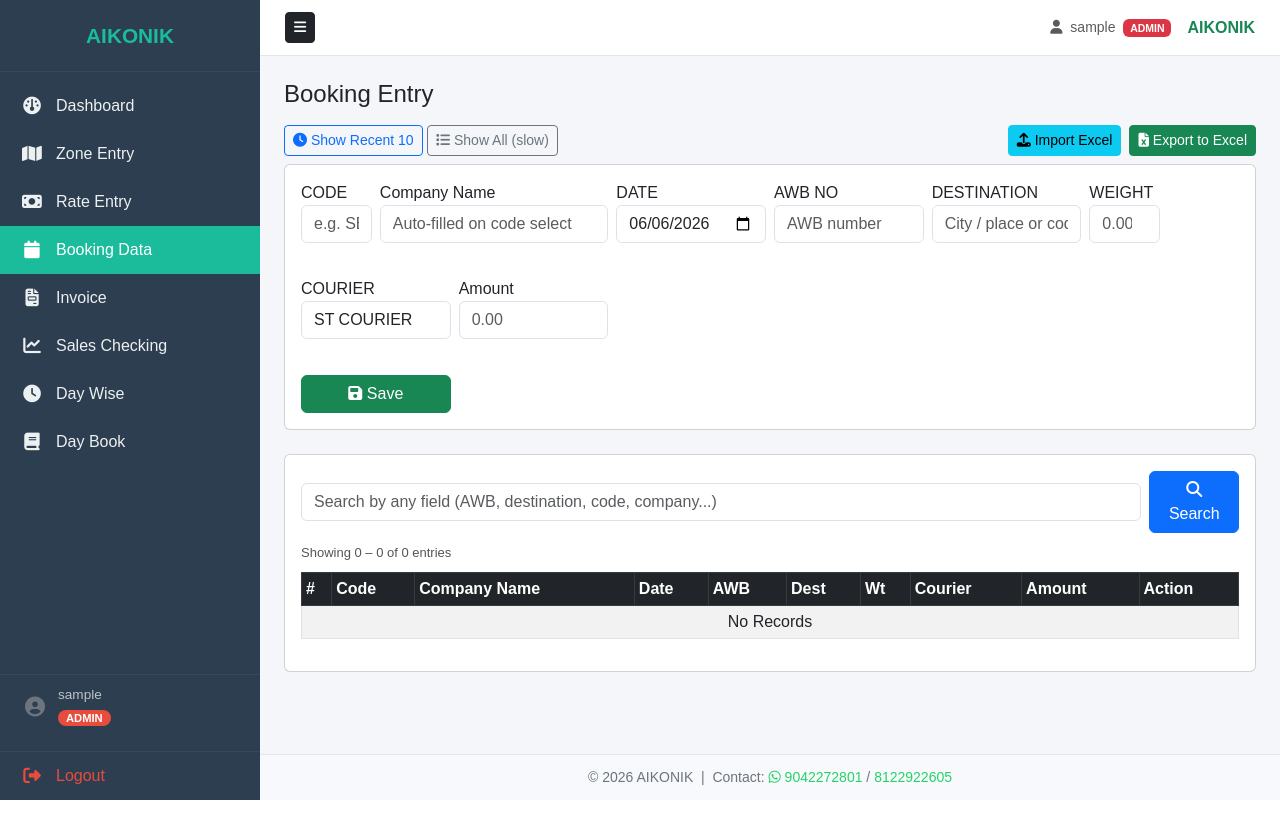
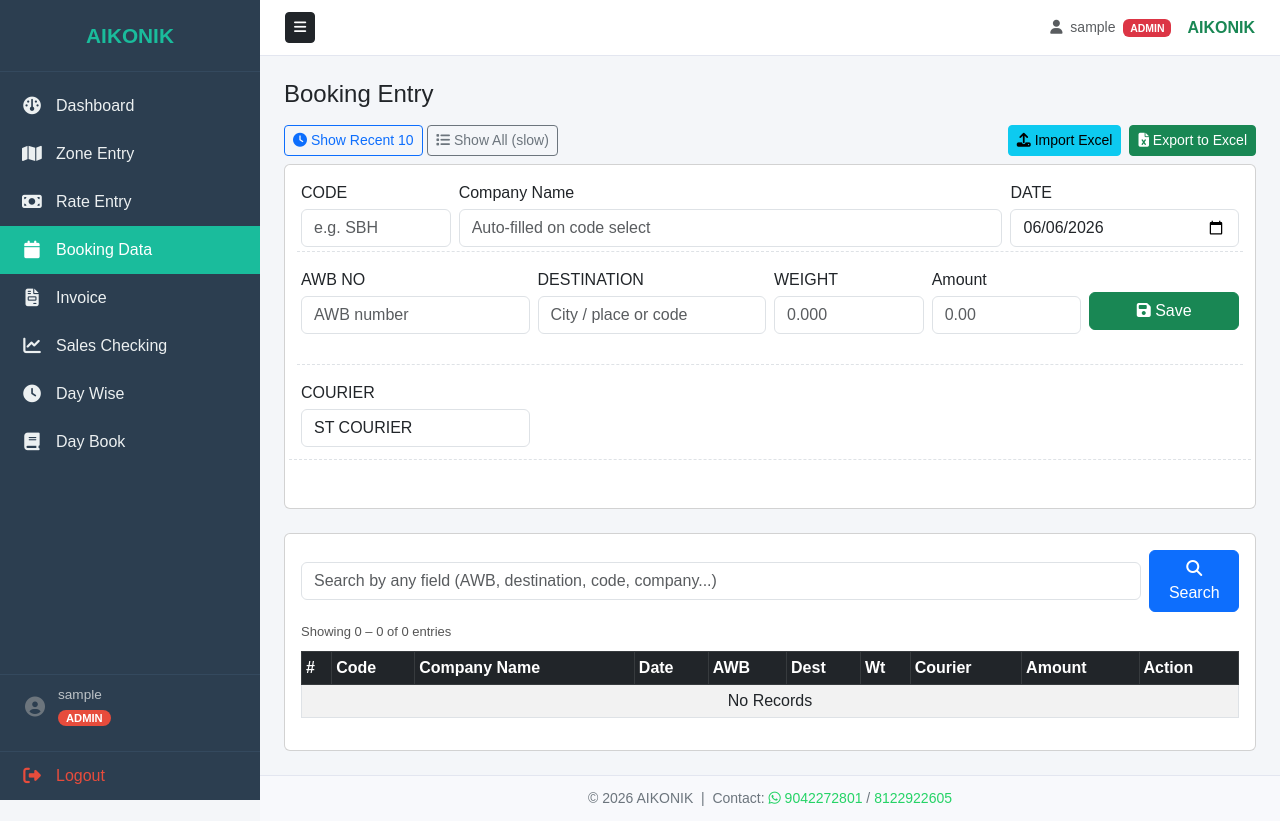
Before and after one commit to ab-rar-6024/courier_booking_system, a Flask app: page /booking-entry in a window 1280 px wide. Before the commit the page ends 800 px from the top, so only its background shows below. Run offline with Flask 3, Linux system fonts and the light colour scheme; the visitor is signed in with stand-in values (Sample User, id 1); data that the repository does not hold is empty; some libraries are stand-ins or nearby versions.

Commit message:
update app.py

```diff
--- a/app.py
+++ b/app.py
@@ -1137,13 +1137,14 @@ def sales_pdf():
         elements.append(Paragraph(" | ".join(filter_text), normal_style))
     elements.append(Spacer(1, 12))
 
-    header = ['SNO', 'Code', 'Company Name', 'AWB No', 'Destination', 'Count', 'Amount (₹)']
+    # ✅ Code column removed from header
+    header = ['SNO', 'Company Name', 'AWB No', 'Destination', 'Count', 'Amount (₹)']
     data   = [header]
 
     for i, row in enumerate(rows, start=1):
         data.append([
             str(i),
-            row['code'] or '',
+            # ✅ Code removed, Company Name gets more space
             Paragraph(row['code_fullform'] or '', name_style),
             row['awb_no'] or '',
             row['destination'] or '',
@@ -1151,9 +1152,11 @@ def sales_pdf():
             f"{row['amount']:.2f}"
         ])
 
-    data.append(['', '', '', '', '', 'Total:', f"{total_amount:.2f}"])
+    data.append(['', '', '', '', 'Total:', f"{total_amount:.2f}"])
 
-    col_widths = [20, 35, 115, 80, 100, 30, 55]
+    # ✅ Widths redistributed — A4 usable width ~555pt (595 - 20 - 20)
+    col_widths = [25, 150, 110, 120, 40, 65]  # sum = 510, fits comfortably
+
     table = Table(data, colWidths=col_widths, repeatRows=1)
     table.setStyle(TableStyle([
         ('BACKGROUND',    (0, 0),  (-1, 0),  colors.grey),
@@ -1165,14 +1168,15 @@ def sales_pdf():
         ('BACKGROUND',    (0, 1),  (-1, -2), colors.beige),
         ('FONTNAME',      (0, 1),  (-1, -1), 'Helvetica'),
         ('FONTSIZE',      (0, 1),  (-1, -1), 9),
-        ('ALIGN',         (0, 1),  (0,  -1), 'CENTER'),
-        ('ALIGN',         (5, 1),  (6,  -1), 'RIGHT'),
+        ('ALIGN',         (0, 1),  (0,  -1), 'CENTER'),   # SNO center
+        # ✅ Fixed column indices: Count=col4, Amount=col5
+        ('ALIGN',         (4, 1),  (5,  -1), 'RIGHT'),
         ('VALIGN',        (0, 0),  (-1, -1), 'MIDDLE'),
         ('GRID',          (0, 0),  (-1, -2), 0.5, colors.grey),
         ('LINEABOVE',     (0, -1), (-1, -1), 1,   colors.black),
         ('BACKGROUND',    (0, -1), (-1, -1), colors.lavender),
         ('FONTNAME',      (0, -1), (-1, -1), 'Helvetica-Bold'),
-        ('ALIGN',         (5, -1), (6,  -1), 'RIGHT'),
+        ('ALIGN',         (4, -1), (5,  -1), 'RIGHT'),    # Total row right-aligned
     ]))
 
     elements.append(table)
--- a/templates/booking_entry.html
+++ b/templates/booking_entry.html
@@ -37,35 +37,41 @@
 <input type="hidden" name="_action"  id="bk-action"  value="add">
 <input type="hidden" name="edit_id"  id="bk-edit-id" value="">
 <input type="hidden" name="fuel"     value="0">
-<div class="row g-2">
+<!-- Zone is hidden — auto computed, still submitted -->
+<input type="hidden" name="zone" id="bk-zone" value="">
 
-    <!-- ROW 1: CODE, COMPANY NAME, DATE, AWB NO, DESTINATION, WEIGHT -->
-    <div class="col-md-1">
-        <label>CODE</label>
+<!-- ===== ROW 1: CODE, COMPANY NAME, DATE ===== -->
+<div class="row g-2 mb-2">
+    <div class="col-md-2">
+        <label class="form-label mb-1">CODE</label>
         <div class="ac-wrap">
             <input name="code" id="bk-code" class="form-control" placeholder="e.g. SBH" required autocomplete="off">
             <div class="ac-drop" id="bk-code-drop"></div>
         </div>
     </div>
-    <div class="col-md-3">
-        <label>Company Name</label>
+    <div class="col-md-7">
+        <label class="form-label mb-1">Company Name</label>
         <input name="code_fullform" id="bk-code-fullform" class="form-control"
                placeholder="Auto-filled on code select" autocomplete="off">
     </div>
-    <div class="col-md-2">
-        <label>DATE</label>
+    <div class="col-md-3">
+        <label class="form-label mb-1">DATE</label>
         <input type="date" name="booking_date" id="bk-date" class="form-control" required>
     </div>
-    <div class="col-md-2">
-        <label>AWB NO</label>
+</div>
+
+<!-- ===== ROW 2: AWB NO, DESTINATION, WEIGHT, AMOUNT ===== -->
+<div class="row g-2 mb-2">
+    <div class="col-md-3">
+        <label class="form-label mb-1">AWB NO</label>
         <input name="awb_no" id="bk-awb" class="form-control" autocomplete="off" placeholder="AWB number">
         <div id="awb-warn" style="display:none;color:#dc3545;font-size:11px;margin-top:3px;">
             <i class="fa fa-circle-exclamation"></i>
             <span id="awb-warn-text"></span>
         </div>
     </div>
-    <div class="col-md-2">
-        <label>DESTINATION</label>
+    <div class="col-md-3">
+        <label class="form-label mb-1">DESTINATION</label>
         <div class="ac-wrap">
             <input name="destination" id="bk-dest" class="form-control" autocomplete="off"
                    placeholder="City / place or code"
@@ -76,26 +82,16 @@
         </div>
         <div id="zone-badge-wrap" style="margin-top:4px; min-height:22px;"></div>
     </div>
-    <div class="col-md-1">
-        <label>WEIGHT</label>
+    <div class="col-md-2">
+        <label class="form-label mb-1">WEIGHT</label>
         <input type="number" step="0.001" name="weight" id="bk-weight" class="form-control" placeholder="0.000" oninput="onWeightInput()">
     </div>
-
-    <!-- ROW 2: COURIER, ZONE (hidden), AMOUNT, SAVE -->
     <div class="col-md-2">
-        <label>COURIER</label>
-        <input name="courier" id="bk-courier" class="form-control" value="ST COURIER">
-    </div>
-    <!-- Zone is hidden — auto computed, still submitted -->
-    <input type="hidden" name="zone" id="bk-zone" value="">
-    <div class="col-md-2">
-        <label>Amount</label>
+        <label class="form-label mb-1">Amount</label>
         <input type="number" step="0.01" name="auto_amount" id="bk-auto" class="form-control" placeholder="0.00">
     </div>
-    <div class="col-12">
-        <div id="rate-info" style="font-size:12px; min-height:18px; margin-top:2px;"></div>
-    </div>
-    <div class="col-md-2 d-flex align-items-end gap-1">
+    <!-- Save button aligned to Row 2 -->
+    <div class="col-md-2 d-flex align-items-start gap-1" style="padding-top:24px;">
         <button type="submit" class="btn btn-success flex-fill btn-submit" id="bk-submit-btn">
             <i class="fa fa-save"></i> <span id="bk-save-lbl">Save</span>
         </button>
@@ -103,6 +99,22 @@
                 style="display:none" onclick="bkCancel()">&#x2715;</button>
     </div>
 </div>
+
+<!-- ===== ROW 3: COURIER ===== -->
+<div class="row g-2 mb-2">
+    <div class="col-md-3">
+        <label class="form-label mb-1">COURIER</label>
+        <input name="courier" id="bk-courier" class="form-control" value="ST COURIER">
+    </div>
+</div>
+
+<!-- Rate info bar -->
+<div class="row">
+    <div class="col-12">
+        <div id="rate-info" style="font-size:12px; min-height:18px; margin-top:2px;"></div>
+    </div>
+</div>
+
 </form>
 </div>
 
@@ -454,14 +466,30 @@ async function deleteBooking(id) {
   bkCancel();
 }
 
+// ---------- CLEAR ROW 2 ONLY (after save) ----------
+// Clears: AWB, Destination, Weight, Amount, Zone badge, rate-info
+// Keeps:  Code, Company Name, Date, Courier
+function clearRow2() {
+  clearAwbWarning();
+  document.getElementById("bk-awb").value   = "";
+  document.getElementById("bk-dest").value  = "";
+  document.getElementById("bk-weight").value = "";
+  document.getElementById("bk-auto").value  = "";
+  clearZone();
+  document.getElementById("rate-info").textContent = "";
+  pendingDest = null;
+  lastRateRow = null;
+}
+
 // ---------- FORM SUBMIT ----------
 document.getElementById('bk-form').addEventListener('submit', async (e) => {
   e.preventDefault();
   if (isSubmitting) return;
-  const submitBtn  = document.getElementById('bk-submit-btn');
-  const saveSpan   = document.getElementById('bk-save-lbl');
+  const submitBtn    = document.getElementById('bk-submit-btn');
+  const saveSpan     = document.getElementById('bk-save-lbl');
   const originalText = saveSpan.innerText;
-  isSubmitting     = true;
+  const isEdit       = document.getElementById('bk-action').value === 'edit';
+  isSubmitting       = true;
   submitBtn.disabled = true;
   saveSpan.innerHTML = '<i class="fa fa-spinner fa-spin"></i> Saving...';
   try {
@@ -469,12 +497,21 @@ document.getElementById('bk-form').addEventListener('submit', async (e) => {
     const resp = await fetch('/booking-entry', { method:'POST', body:fd });
     if (!resp.ok) { alert('Server error – could not save.'); return; }
     await loadTable(currentView);
-    bkCancel();
+
+    if (isEdit) {
+      // Full cancel on edit — reset everything
+      bkCancel();
+    } else {
+      // New entry — only clear Row 2, keep Row 1 for next entry
+      clearRow2();
+      document.querySelectorAll(".editing-row").forEach(el => el.classList.remove("editing-row"));
+    }
+
     const infoDiv = document.getElementById('rate-info');
-    infoDiv.style.color   = '#198754';
-    infoDiv.innerHTML = '✓ Saved successfully. Form cleared for next entry.';
+    infoDiv.style.color = '#198754';
+    infoDiv.innerHTML   = '✓ Saved successfully. Enter next AWB.';
     setTimeout(() => { if (infoDiv.innerHTML.includes('Saved')) infoDiv.innerHTML = ''; }, 2500);
-    document.getElementById('bk-code').focus();
+    document.getElementById('bk-awb').focus();
   } catch (err) {
     console.error(err); alert('Network error – could not save.');
   } finally {
@@ -493,18 +530,18 @@ document.getElementById('btn-show-all').addEventListener('click', () => {
 // ---------- EDIT / COPY / CANCEL ----------
 function bkEdit(b) {
   clearAwbWarning();
-  document.getElementById("bk-action").value       = "edit";
-  document.getElementById("bk-edit-id").value      = b.id;
-  document.getElementById("bk-code").value         = b.code || "";
+  document.getElementById("bk-action").value        = "edit";
+  document.getElementById("bk-edit-id").value       = b.id;
+  document.getElementById("bk-code").value          = b.code || "";
   document.getElementById("bk-code-fullform").value = b.code_fullform || "";
-  document.getElementById("bk-date").value         = b.booking_date || "";
-  document.getElementById("bk-awb").value          = b.awb_no || "";
-  document.getElementById("bk-dest").value         = b.destination || "";
-  document.getElementById("bk-weight").value       = b.weight || "";
-  document.getElementById("bk-courier").value      = b.courier || "ST COURIER";
-  document.getElementById("bk-auto").value         = b.auto_amount || "";
+  document.getElementById("bk-date").value          = b.booking_date || "";
+  document.getElementById("bk-awb").value           = b.awb_no || "";
+  document.getElementById("bk-dest").value          = b.destination || "";
+  document.getElementById("bk-weight").value        = b.weight || "";
+  document.getElementById("bk-courier").value       = b.courier || "ST COURIER";
+  document.getElementById("bk-auto").value          = b.auto_amount || "";
   if (b.zone) { const zoneNum = parseInt(b.zone); if (!isNaN(zoneNum)) applyZone(b.destination, zoneNum, "saved"); }
-  document.getElementById("bk-save-lbl").textContent  = "Update";
+  document.getElementById("bk-save-lbl").textContent    = "Update";
   document.getElementById("bk-cancel-btn").style.display = "inline-block";
   document.querySelectorAll(".editing-row").forEach(el => el.classList.remove("editing-row"));
   const row = document.getElementById("brow-" + b.id);
@@ -522,6 +559,7 @@ function bkCopy(b) {
   document.getElementById("bk-save-lbl").textContent = "Save";
 }
 
+// Full cancel — resets ALL fields
 function bkCancel() {
   clearAwbWarning();
   document.getElementById("bk-action").value        = "add";
@@ -535,9 +573,9 @@ function bkCancel() {
   document.getElementById("bk-auto").value          = "";
   document.getElementById("bk-date").value          = new Date().toISOString().split("T")[0];
   clearZone();
-  document.getElementById("bk-save-lbl").textContent    = "Save";
+  document.getElementById("bk-save-lbl").textContent     = "Save";
   document.getElementById("bk-cancel-btn").style.display = "none";
-  document.getElementById("rate-info").textContent      = "";
+  document.getElementById("rate-info").textContent       = "";
   document.querySelectorAll(".editing-row").forEach(el => el.classList.remove("editing-row"));
   pendingDest = null; lastRateRow = null;
 }
@@ -565,8 +603,8 @@ awbInput.addEventListener("keydown", e => {
 
 // ---------- SEARCH ----------
 function filterTable() {
-  const q       = document.getElementById('searchInput').value.toLowerCase().trim();
-  const rows    = Array.from(document.getElementById('booking-table-body').getElementsByTagName('tr'));
+  const q        = document.getElementById('searchInput').value.toLowerCase().trim();
+  const rows     = Array.from(document.getElementById('booking-table-body').getElementsByTagName('tr'));
   const clearBtn = document.getElementById('btn-clear-search');
   let shown = 0, total = 0;
   const oldInfo = document.getElementById('search-info-row'); if (oldInfo) oldInfo.remove();
@@ -592,10 +630,7 @@ function filterTable() {
   }
 }
 function clearSearch() { document.getElementById('searchInput').value = ''; document.getElementById('btn-clear-search').style.display = 'none'; filterTable(); }
-document.addEventListener("DOMContentLoaded", () => {
-  document.getElementById('searchInput').addEventListener('keydown', e => { if (e.key === 'Enter') filterTable(); });
-  document.getElementById('searchInput').addEventListener('input', filterTable);
-});
+
 
 // ---------- AUTOCOMPLETE ----------
 function setupAC(inputId, url, onSelect, labelFn, subFn) {
@@ -645,6 +680,8 @@ function onCodeSelect(item) {
   document.getElementById("bk-code-fullform").value = item.code_fullform || "";
   const dest = document.getElementById("bk-dest").value.trim();
   if (dest) resolveDestination(dest);
+  // Move cursor to AWB after code is selected
+  setTimeout(() => document.getElementById("bk-awb").focus(), 50);
 }
 function onDestACSelect(v) { setVal("bk-dest", v); resolveDestination(v); }
 
@@ -738,7 +775,7 @@ function renderInlinePreview() {
                 <td class="text-center"><span class="badge bg-danger">❌ Skip</span></td>
             `;
         } else {
-            const zc     = ZONE_COLORS[row.zone] || ZONE_COLORS[5];
+            const zc       = ZONE_COLORS[row.zone] || ZONE_COLORS[5];
             const amtStyle = (!row.auto_amount || row.auto_amount == 0) ? 'color:#dc3545; font-weight:bold;' : 'color:#198754; font-weight:bold;';
             tr.innerHTML = `
                 <td class="text-center text-muted">${idx+1}</td>
@@ -809,6 +846,29 @@ async function doSaveAll() {
 document.getElementById('saveAllPreviewBtn').addEventListener('click', doSaveAll);
 document.getElementById('saveAllPreviewBtn2').addEventListener('click', doSaveAll);
 
+// ---------- CODE MANUAL ENTRY — auto-fill company + jump to AWB ----------
+document.getElementById("bk-code").addEventListener("keydown", async (e) => {
+  if (e.key === "Tab" || e.key === "Enter") {
+    const code = document.getElementById("bk-code").value.trim();
+    if (!code) return;
+    // Only fetch if company name not already filled
+    if (!document.getElementById("bk-code-fullform").value.trim()) {
+      try {
+        const data = await fetch(`/api/ac/code?q=${encodeURIComponent(code)}`).then(r => r.json());
+        const match = data.find(d => d.code.toUpperCase() === code.toUpperCase());
+        if (match) {
+          document.getElementById("bk-code-fullform").value = match.code_fullform || "";
+        }
+      } catch(e) {}
+    }
+    // Jump to AWB on Enter (Tab already moves focus naturally)
+    if (e.key === "Enter") {
+      e.preventDefault();
+      document.getElementById("bk-awb").focus();
+    }
+  }
+});
+
 // ---------- INIT ----------
 document.addEventListener("DOMContentLoaded", () => {
     const d = document.getElementById("bk-date");
@@ -818,6 +878,13 @@ document.addEventListener("DOMContentLoaded", () => {
     loadTable('recent');
     setupAC("bk-code", "/api/ac/code?q=", onCodeSelect, i => i.code, i => i.code_fullform);
     setupAC("bk-dest", "/api/ac/destination?q=", onDestACSelect);
+
+    document.getElementById("bk-auto").addEventListener("keydown", (e) => {
+  if (e.key === "Enter") {
+    e.preventDefault();
+    document.getElementById("bk-form").requestSubmit();
+  }
+});
 });
 </script>
 
@@ -843,5 +910,9 @@ document.addEventListener("DOMContentLoaded", () => {
 #previewTable tbody tr:hover td { background:rgba(13,110,253,0.04); }
 #previewTable .preview-input { font-size:12px; padding:3px 6px; height:28px; border-radius:4px; }
 #previewTable .preview-input:focus { border-color:#0d6efd; box-shadow:0 0 0 2px rgba(13,110,253,.15); }
+
+/* Row dividers in form */
+#bk-form .row { padding-bottom: 4px; }
+#bk-form .row + .row { border-top: 1px dashed #dee2e6; padding-top: 8px; }
 </style>
 {% endblock %}
```
